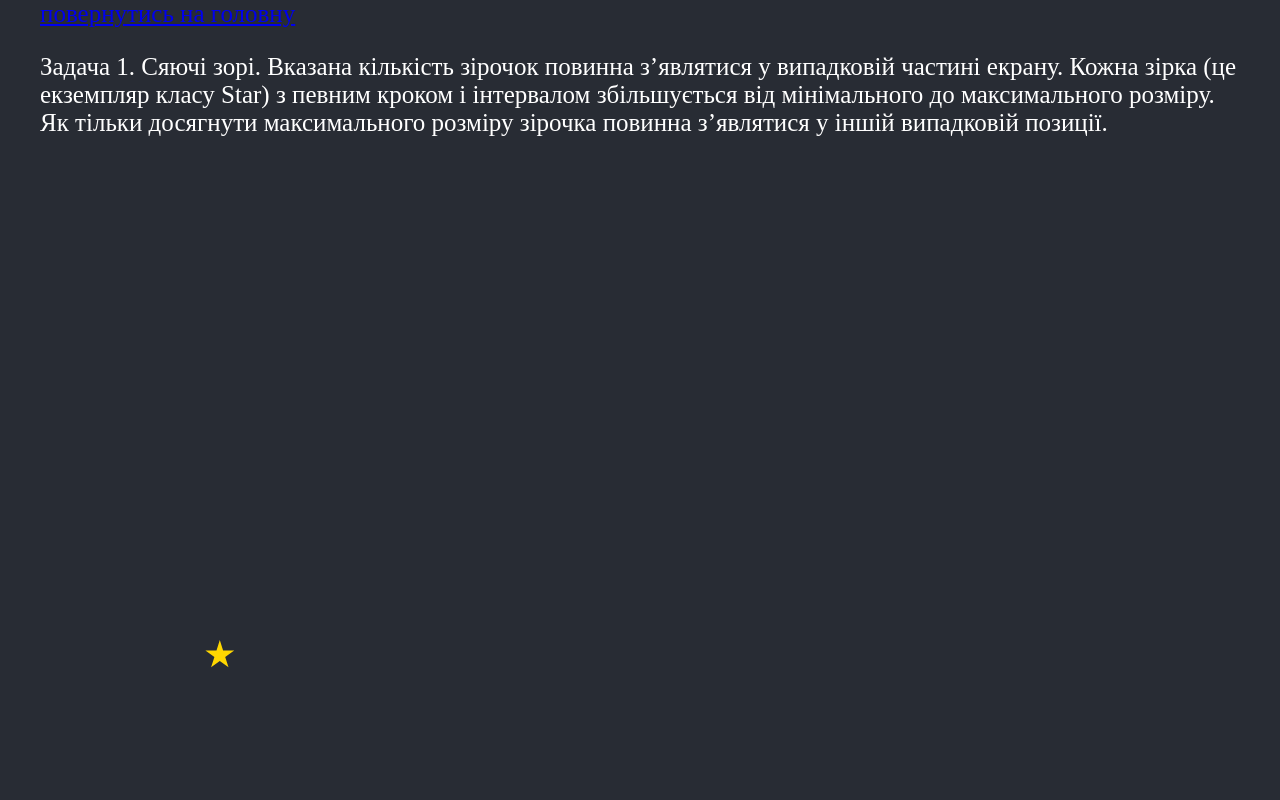
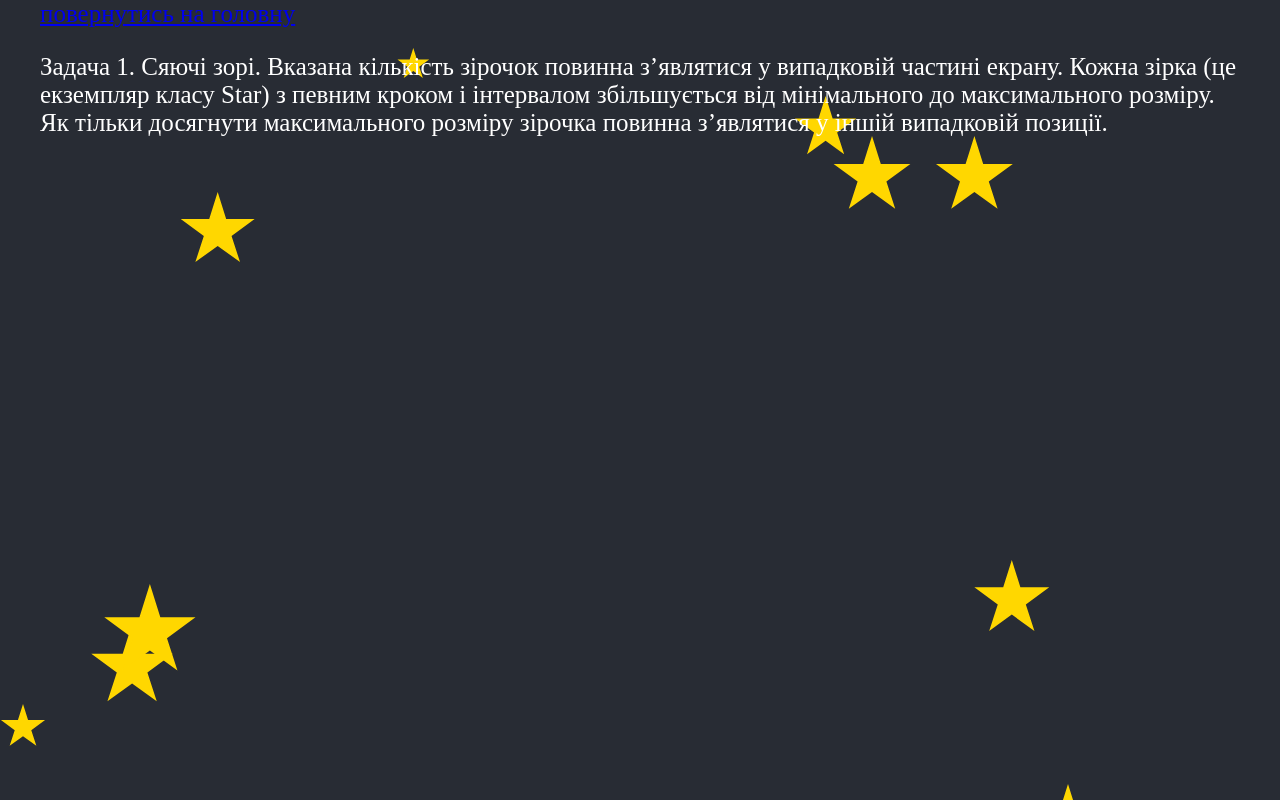
Before and after one commit to stepan-horniak/lessons-js, a plain HTML site: page lesson-20/task/task-2/index.html in a window 1280 px wide. Drawn offline with Linux system fonts and the light colour scheme.

Commit message:
lesson-20

```diff
--- a/lesson-20/task/task-2/index.html
+++ b/lesson-20/task/task-2/index.html
@@ -15,6 +15,17 @@
         font-size: 25px;
         position: relative;
         color: white;
+
+    }
+
+    .container {
+        position: fixed;
+        top: 0;
+        left: 0;
+        width: 100%;
+        height: 100%;
+        background-color: #282c34;
+        z-index: -1;
     }
 </style>
 
@@ -26,7 +37,7 @@
         тільки досягнути максимального розміру зірочка повинна з’являтися у іншій випадковій позиції.
 
     </p>
-
+    <div class="container"></div>
 
 </body>
 
--- a/lesson-20/task/task-2/scripts/scrypt.js
+++ b/lesson-20/task/task-2/scripts/scrypt.js
@@ -1,60 +1,48 @@
 window.addEventListener("load", () => {
   class Star {
-    constructor(container) {
-      this.container = container
-      this.createStar()
+    constructor(numberStar) {
+      this.numberStar = numberStar
+    }
+
+    randomNumber(max = 100, min = 0) {
+      return min + Math.floor(Math.random() * max)
     }
 
     createStar() {
       const divStar = document.createElement("div")
-      divStar.style.cssText = `
-        width: 30px;
-        height: 30px;
-        background-color: gold;
-        clip-path: polygon(50% 0%, 61% 35%, 98% 35%, 68% 57%,
-                           79% 91%, 50% 70%, 21% 91%, 32% 57%, 2% 35%, 39% 35%);
-        position: absolute;
-        top: ${this.randomPosition()}%;
-        left: ${this.randomPosition()}%;
-        transition: top 0.5s, left 0.5s, width 0.5s, height 0.5s, opacity 0.5s;
-        opacity: 1;
-      `
-      this.container.append(divStar)
+      const randomSize = this.randomNumber()
+      divStar.style.backgroundColor = "gold"
+      divStar.style.clipPath =
+        "polygon(50% 0%, 61% 35%, 98% 35%, 68% 57%,79% 91%, 50% 70%, 21% 91%, 32% 57%, 2% 35%, 39% 35%)"
+      divStar.style.position = "absolute"
+      divStar.style.width = `${randomSize}px`
+      divStar.style.height = `${randomSize}px`
+      divStar.style.top = `${this.randomNumber()}%`
+      divStar.style.left = `${this.randomNumber()}%`
+      document.querySelector(".container").append(divStar)
       this.starEl = divStar
-      this.animateStar()
     }
-
-    randomPosition(max = 100, min = 0) {
-      return min + Math.floor(Math.random() * max)
-    }
-
-    animateStar() {
-      let size = 30
-      this.starEl.style.opacity = "0"
-
-      setTimeout(() => {
-        size = 30
-        this.starEl.style.top = `${this.randomPosition()}%`
-        this.starEl.style.left = `${this.randomPosition()}%`
-        this.starEl.style.width = `${size}px`
-        this.starEl.style.height = `${size}px`
-
-        this.starEl.style.opacity = "1"
-      }, this.randomPosition(1000, 10))
-    }
+    // animateStar() {
+    //   this.createStar()
+    //   let size = 0
+    //   setInterval(() => {
+    //     size++
+    //     this.starEl.style.width = `${size}px`
+    //     this.starEl.style.height = `${size}px`
+    //     if (size === 50) {
+    //       this.starEl.style.opacity = "0"
+    //       this.starEl.style.top = `${this.randomNumber()}%`
+    //       this.starEl.style.left = `${this.randomNumber()}%`
+    //     }
+    //     if (size === 53) {
+    //       this.starEl.style.opacity = "1"
+    //       size = 0
+    //     }
+    //   }, 100)
+    // }
   }
-
-  const container = document.createElement("div")
-  container.style.cssText = `
-    position: fixed;
-    top: 0;
-    left: 0;
-    width: 100%;
-    height: 100%;
-    background-color: #282c34;
-    z-index: -1;
-  `
-  document.body.append(container)
-
-  new Star(container)
+  for (let i = 0; i < 10; i++) {
+    const star = new Star()
+    star.createStar()
+  }
 })
```
